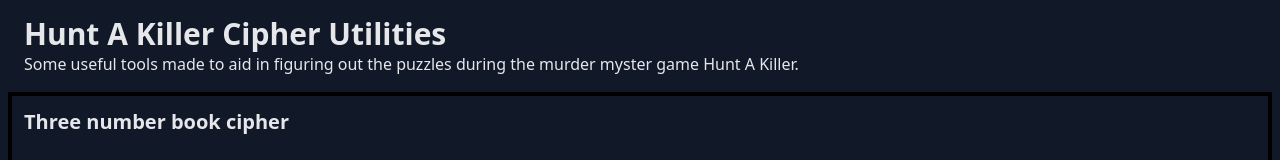
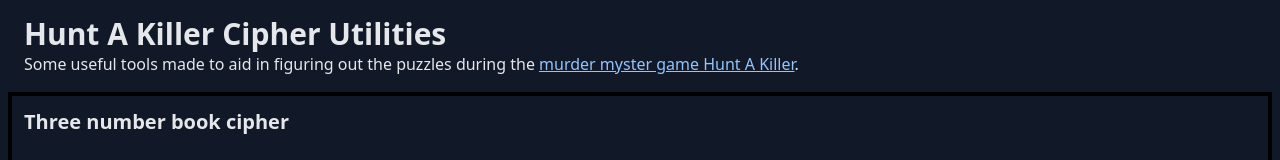
Before and after one commit to Pachwenko/catch-a-killer-utilities, a plain HTML site: page index.html in a window 1280 px wide. Shown: the top 160 px of the page. Drawn offline with nearby package versions, Linux system fonts and the light colour scheme.

Commit message:
style the link

```diff
--- a/index.html
+++ b/index.html
@@ -11,7 +11,7 @@
 <body class="overflow-hidden m-2 text-gray-200 bg-gray-900">
     <div class="m-4">
         <h1 class="text-3xl font-extrabold">Hunt A Killer Cipher Utilities</h1>
-        <p>Some useful tools made to aid in figuring out the puzzles during the <a href="https://www.huntakiller.com/">murder myster game Hunt A Killer</a>.</p>
+        <p>Some useful tools made to aid in figuring out the puzzles during the <a href="https://www.huntakiller.com/" class="underline text-blue-300 hover:text-blue-400 visited:text-purple-500">murder myster game Hunt A Killer</a>.</p>
     </div>
     <div id="three-num-book-cipher" class="container border-4 border-black p-3 mx-auto">
         <h2 class="text-xl font-extrabold">Three number book cipher</h1>
```
